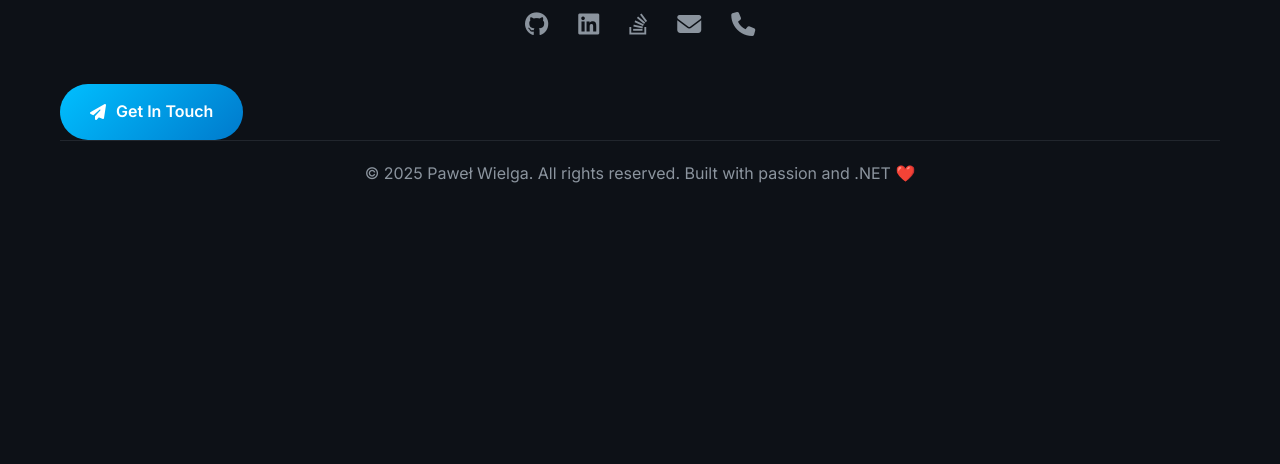
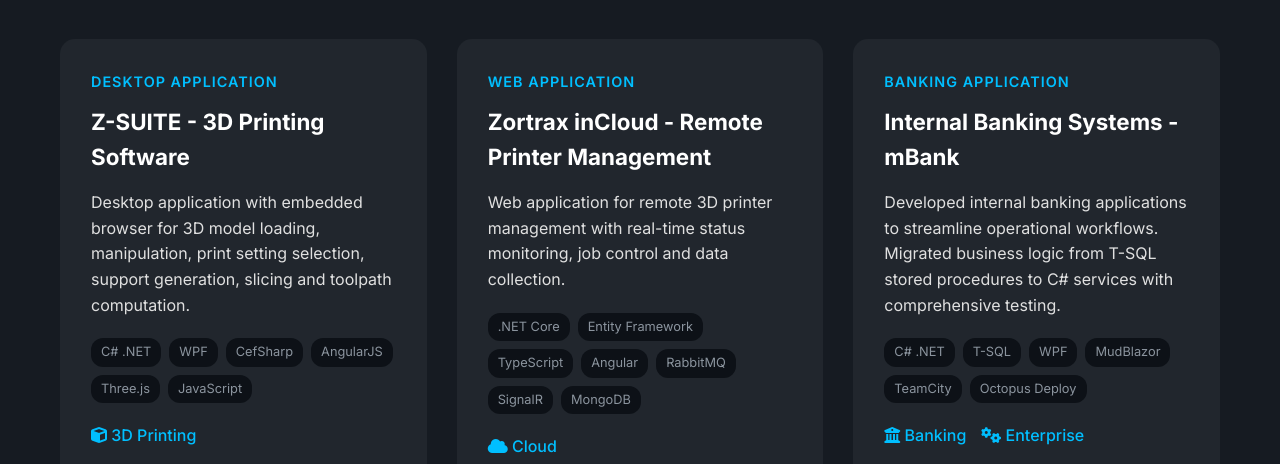
Before and after one commit to PawelWielga/dihor, a React (Vite) app: page / in a window 1280 px wide. Shown: the part 1916-2380 px from the top of the page. Before the commit the page ends 2132 px from the top, so only its background shows below. Built offline with nearby package versions, Linux system fonts and the light colour scheme.

Commit message:
Fix project components after split

```diff
--- a/src/App.jsx
+++ b/src/App.jsx
@@ -2,7 +2,7 @@
 import Navbar from './components/Navbar.jsx'
 import Footer from './components/Footer.jsx'
 import Home from './components/Home.jsx'
-import ProjectDetails from './components/ProjectDetails.jsx'
+import ProjectDetails from './components/projects/ProjectDetails.jsx'
 import './App.css'
 
 function App() {
--- a/src/components/Home.jsx
+++ b/src/components/Home.jsx
@@ -1,6 +1,6 @@
 import Hero from './Hero.jsx'
 import About from './About.jsx'
-import Projects from './Projects.jsx'
+import Projects from './projects/Projects.jsx'
 import Blog from './Blog.jsx'
 import { sections } from '../config.js'
 import useScrollAnimation from '../hooks/useScrollAnimation.js'
--- a/src/components/projects/Projects.jsx
+++ b/src/components/projects/Projects.jsx
@@ -1,9 +1,7 @@
-import { Link, useNavigate } from 'react-router-dom'
 import { projectList } from '../../projects'
-import { RenderCard } from 'src/components/projects/projectCardRenderer.js'
+import RenderCard from './projectCardRenderer.js'
 
 function Projects() {
-  const navigate = useNavigate()
 
   const commercial = projectList.filter(p => p.category === 'commercial')
   const home = projectList.filter(p => p.category === 'home')
@@ -12,9 +10,17 @@
     <section id="projects" className="section">
       <div className="container">
         <h3 className="section-title scroll-animate">Commercial Projects</h3>
-        <div className="projects-grid">{commercial.map(renderCard)}</div>
+        <div className="projects-grid">
+          {commercial.map(p => (
+            <RenderCard key={p.id} project={p} />
+          ))}
+        </div>
         <h3 className="section-title scroll-animate">Home Projects</h3>
-        <div className="projects-grid">{home.map(renderCard)}</div>
+        <div className="projects-grid">
+          {home.map(p => (
+            <RenderCard key={p.id} project={p} />
+          ))}
+        </div>
       </div>
     </section>
   )
--- a/src/components/projects/projectCardRenderer.js
+++ b/src/components/projects/projectCardRenderer.js
@@ -1,5 +1,10 @@
-  function RenderCard(project){
-<div
+import { Link, useNavigate } from 'react-router-dom'
+
+function RenderCard({ project }) {
+  const navigate = useNavigate()
+
+  return (
+    <div
       key={project.id}
       className="project-card scroll-animate"
       onClick={() => project.hasDetails && navigate(`/project/${project.id}`)}
@@ -29,6 +34,7 @@
         )}
       </div>
     </div>
-  }
+  )
+}
 
-  export default RenderCard
+export default RenderCard
```
